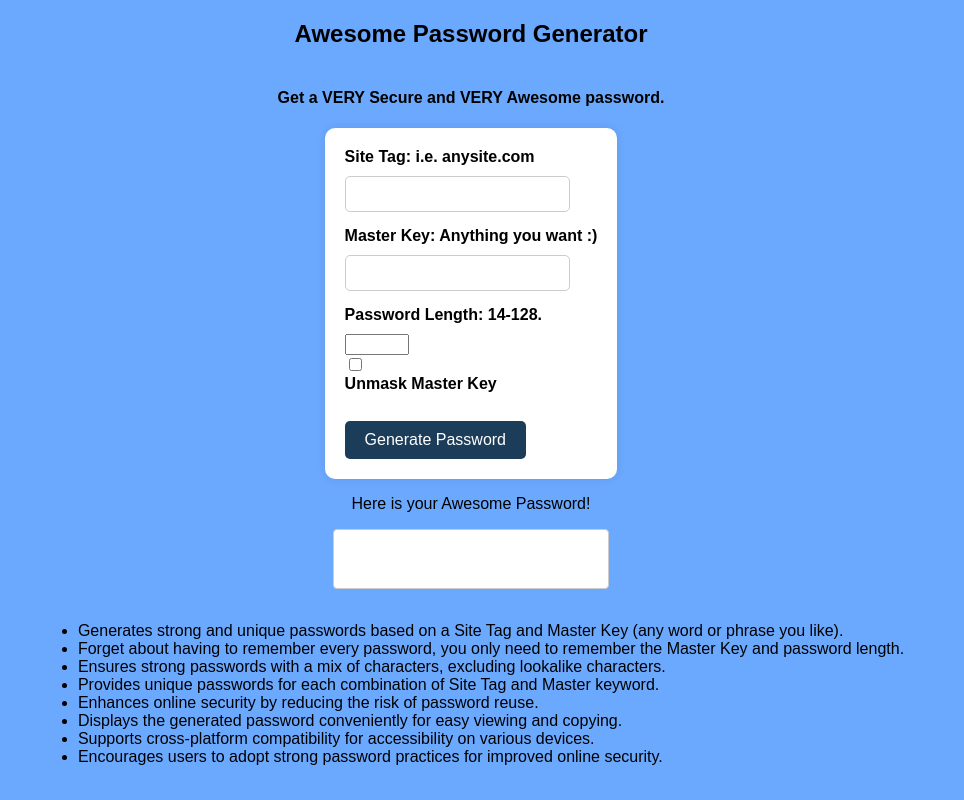
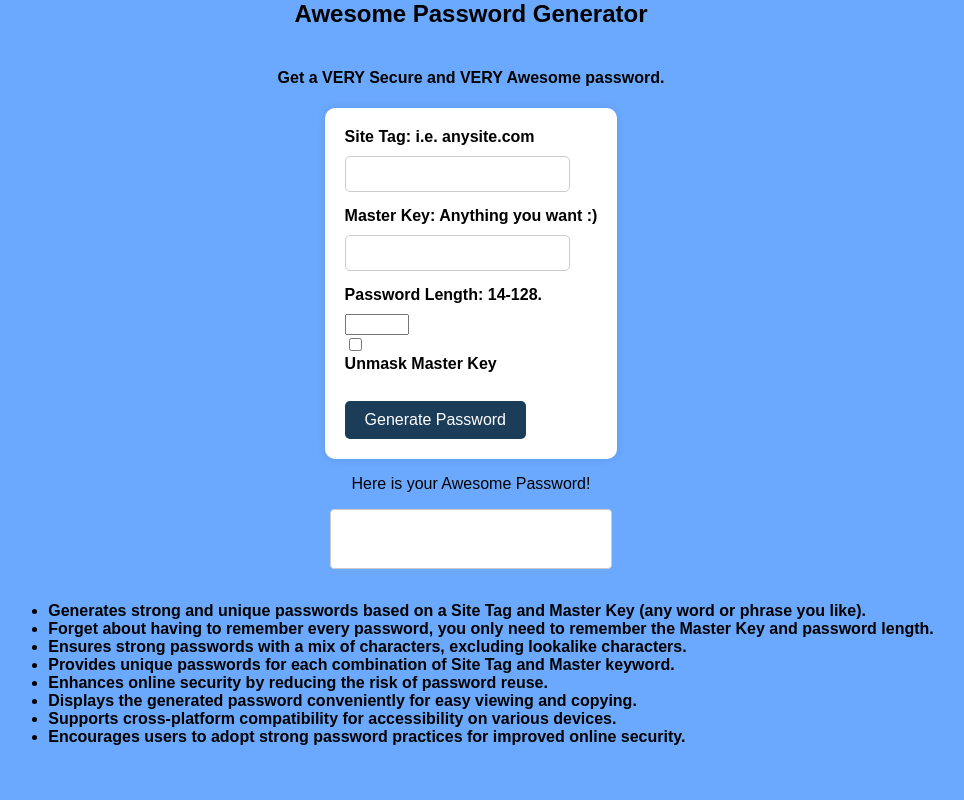
Before and after one commit to ccrypto12/AwesomePasswordGen, a plain HTML site: page index.html in a window 1280 px wide. Shown: the whole page, without its empty margins (169-1133 px from the left). Drawn offline with nearby package versions, Linux system fonts and the light colour scheme.

Commit message:
Update index.html
Signed-off-by: ccrypto12 <35269471+ccrypto12@users.noreply.github.com>

```diff
--- a/index.html
+++ b/index.html
@@ -24,9 +24,10 @@ body {
 ul.myUL {
     display: inline-block;
     text-align: left;
+    font-weight: bold;
 }
 
-h1 {
+h2 {
     color: #000000;
     text-align: center;
     margin-top: 0;
@@ -72,7 +73,7 @@ button[type="submit"]:hover {
 #passwordResult {
     font-weight: bold;
     text-align: center;
-    width: 20.0625em;
+    width: 20.5625em;
     resize: none;
 }
 </style>
```
